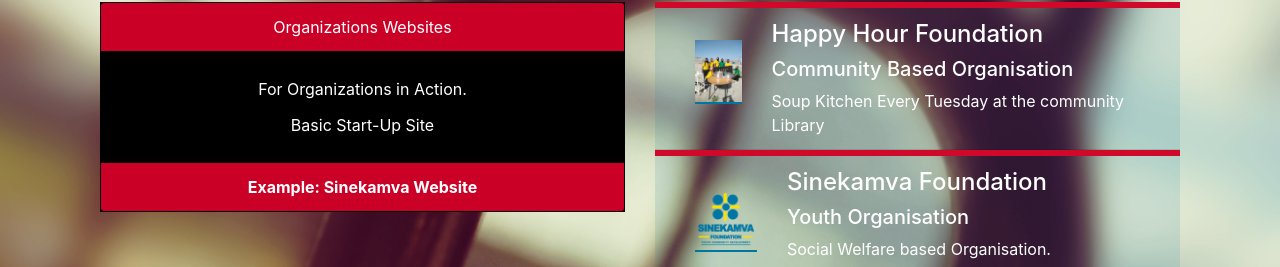
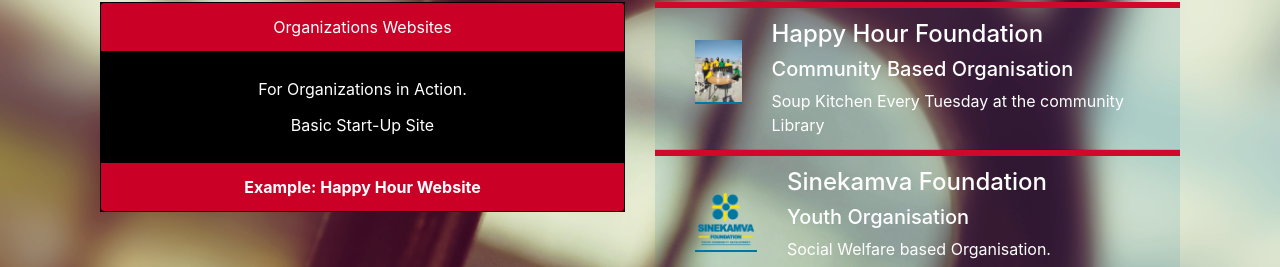
Before and after one commit to radlee/origin2020, a React (Create React App) app: page / in a window 1280 px wide. Shown: the part 1617-1884 px from the top of the page. Built offline with nearby package versions, Linux system fonts and the light colour scheme.

Commit message:
updated site

```diff
--- a/src/components/sponsors/sponsors.component.jsx
+++ b/src/components/sponsors/sponsors.component.jsx
@@ -24,7 +24,7 @@
                                         Basic Start-Up Site
                                     </CardText>
                                 </CardBody>
-                                <CardFooter> Example: <a target="__blank" href="https://www.radlee.github.io/sinekamva"> Sinekamva Website</a></CardFooter>
+                                <CardFooter> Example: <a target="__blank" href="https://www.radlee.github.io/happyhour"> Happy Hour Website</a></CardFooter>
                             </Card>
                         </div>
                     </Col>
```
Also changed, not shown: 19 other files (tests, documents, lock files or other folders).
